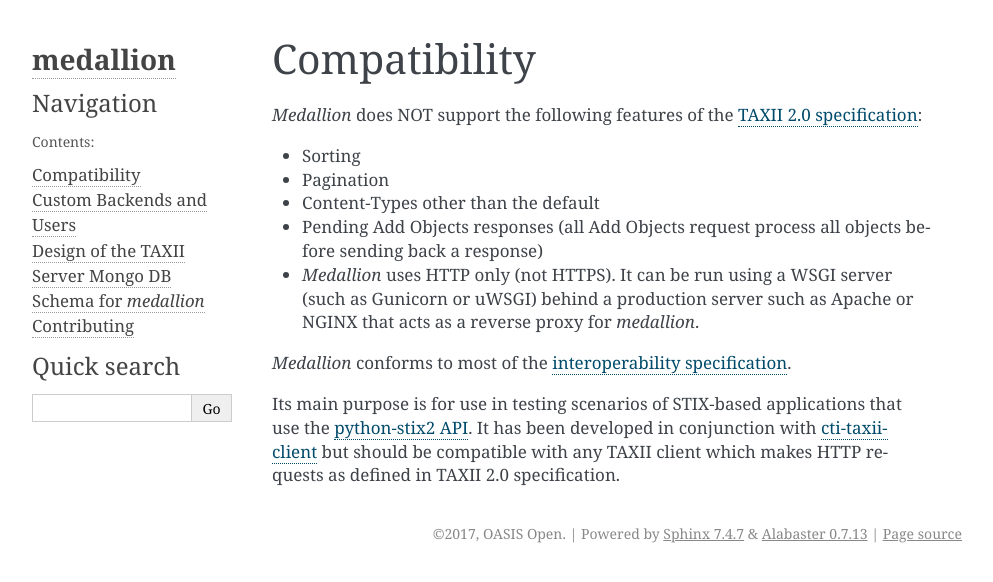
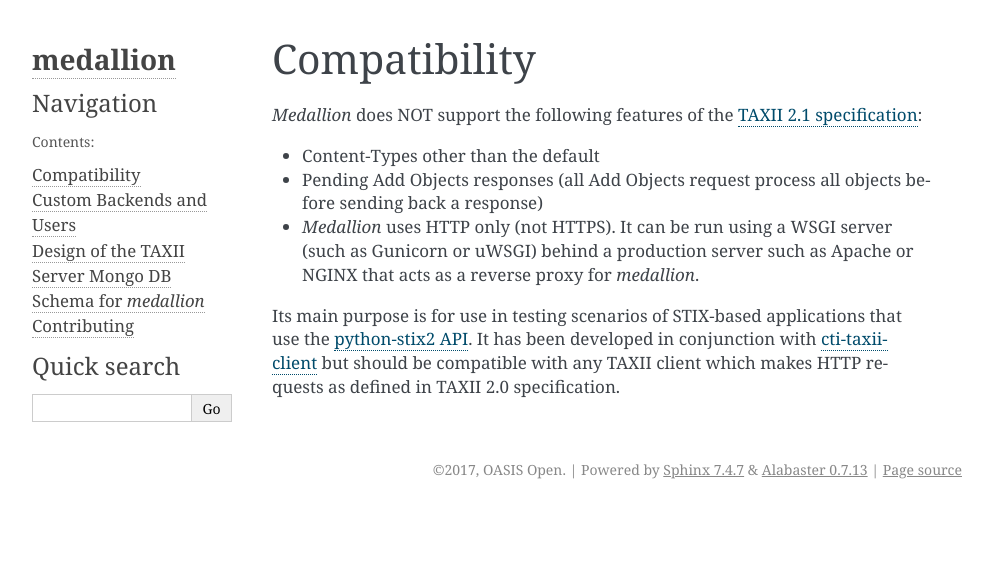
Before and after one commit to oasis-open/cti-taxii-server, a Sphinx documentation site: the page built from docs/compatibility.rst, in a window 1280 px wide. Shown: the top 582 px of the page, without its empty margins (148-1141 px from the left). Built offline with Sphinx 7.4.7, drawn with Linux system fonts in a browser that asks for light colours.

```diff
--- a/docs/compatibility.rst
+++ b/docs/compatibility.rst
@@ -1,11 +1,9 @@
 Compatibility
 =============
 
-*Medallion* does NOT support the following features of the `TAXII 2.0
-specification <https://docs.oasis-open.org/cti/taxii/v2.0/taxii-v2.0.html>`_:
+*Medallion* does NOT support the following features of the `TAXII 2.1
+specification <https://docs.oasis-open.org/cti/taxii/v2.1/cs01/taxii-v2.1-cs01.html>`_:
 
-- Sorting
-- Pagination
 - Content-Types other than the default
 - Pending Add Objects responses (all Add Objects request process all objects
   before sending back a response)
@@ -13,12 +11,9 @@ specification <https://docs.oasis-open.org/cti/taxii/v2.0/taxii-v2.0.html>`_:
   (such as Gunicorn or uWSGI) behind a production server such as Apache or NGINX
   that acts as a reverse proxy for *medallion*.
 
-*Medallion* conforms to most of the `interoperability specification
-<https://docs.google.com/document/d/11MocPK3s8im8O5-7rgZhtVHoxO72aQicJj2v-HDx-Q8/>`_.
-
 Its main purpose is for use in testing scenarios of STIX-based applications that
 use the `python-stix2 API <https://github.com/oasis-open/cti-python-stix2>`_.
-It has been developed in conjunction with `cti-taxii-client
-<https://github.com/oasis-open/cti-taxii-client>`_ but should be compatible with
-any TAXII client which makes HTTP requests as defined in TAXII 2.0
+It has been developed in conjunction with
+`cti-taxii-client <https://github.com/oasis-open/cti-taxii-client>`_ but should
+be compatible with any TAXII client which makes HTTP requests as defined in TAXII 2.0
 specification.
```
Also changed, not shown: README.rst (+26 -50 lines).
